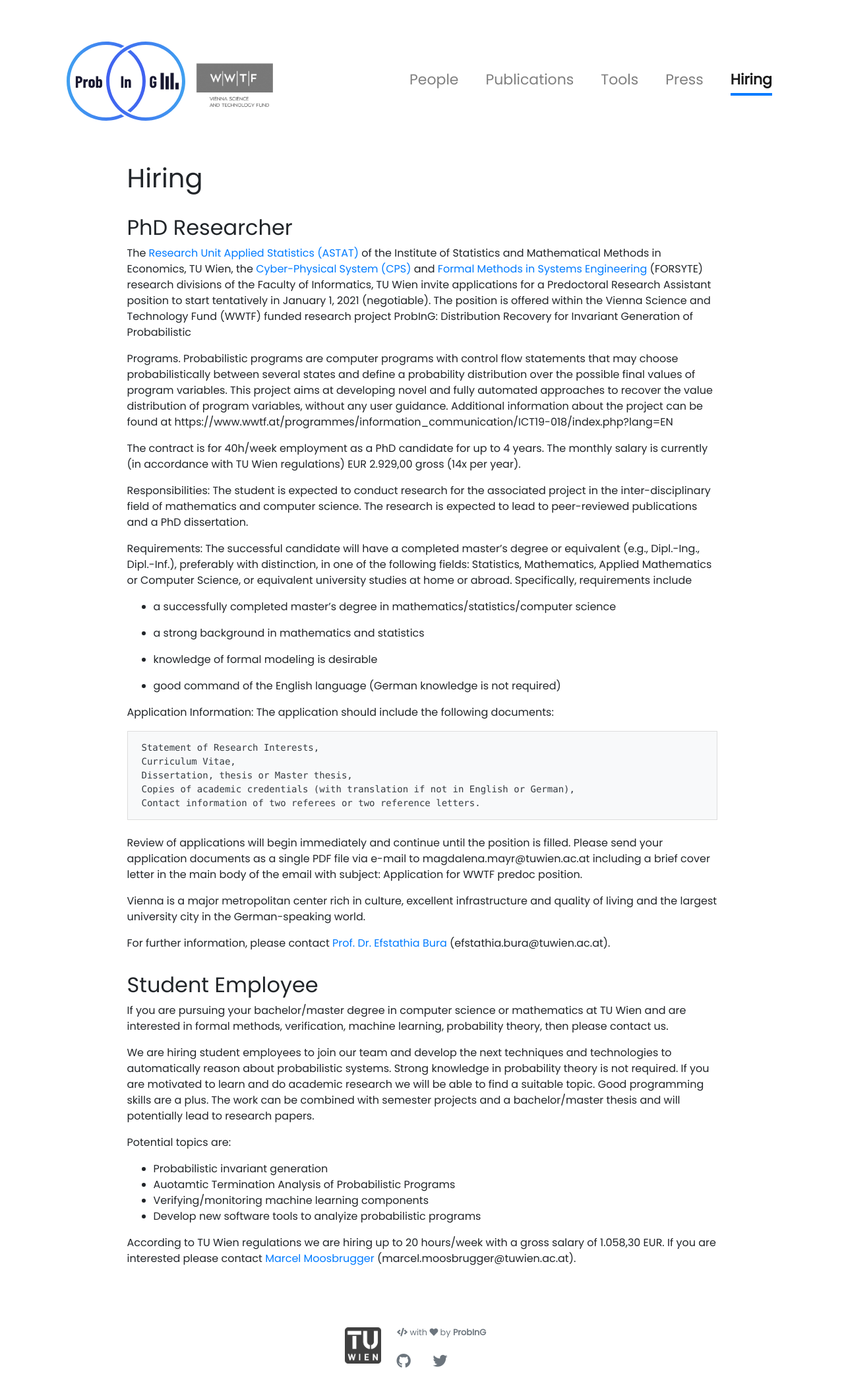
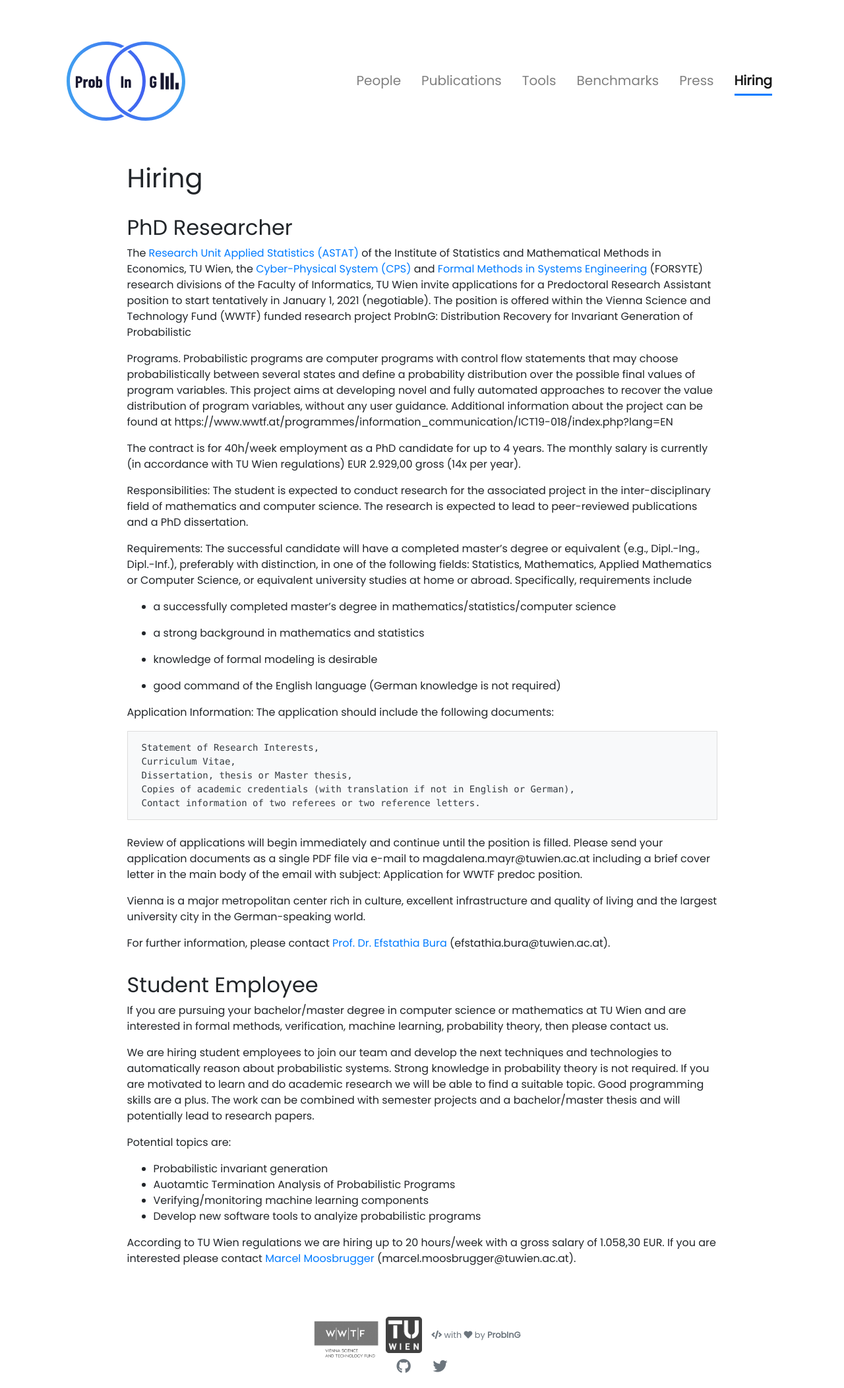
Before and after one commit to probing-lab/probing-lab.github.io, a Jekyll site: the page built from pages/hiring.md, in a window 1280 px wide. Shown: the whole page at 66% size. Built offline with Jekyll 4.4.1, drawn with Linux system fonts in a browser that asks for light colours; nearby versions of some CDN libraries.

Commit message:
Added benchmarks md

```diff
--- a/_includes/footer.html
+++ b/_includes/footer.html
@@ -1,4 +1,7 @@
 <footer class="py-3 text-center">
+  <a class="wwtf-logo" href="https://www.wwtf.at/programmes/information_communication/ICT19-018">
+    <img src="{{ '/assets/logo/logo-wwtf.jpg' | relative_url }}" alt="WWTF Logo" />
+  </a>
   <a class="tu" href="https://tuwien.ac.at">
     <img src="{{ '/assets/logo/TU.png'  | relative_url }}" alt="TU Wien" />
   </a>
--- a/_includes/navbar.html
+++ b/_includes/navbar.html
@@ -2,9 +2,6 @@
 
   <a class="navbar-brand" href="{{ site.baseurl }}/">
     <img src="{{ '/assets/logo/logo-light.svg' | relative_url }}" alt="ProbInG Logo" />
-    <a class="wwtf-logo" href="https://www.wwtf.at/programmes/information_communication/ICT19-018">
-      <img src="{{ '/assets/logo/logo-wwtf.jpg' | relative_url }}" alt="WWTF Logo" />
-    </a>
   </a>
 
 
--- a/_sass/_footer.scss
+++ b/_sass/_footer.scss
@@ -37,8 +37,8 @@
 footer .tu {
   display: inline-block;
   position: relative;
-  top: 20px;
-  left: -20px;
+  top: 0;
+  left: -10px;
   opacity: 0.75;
   transition: opacity 0.2s;
   img {
@@ -49,3 +49,18 @@
     opacity: 1;
   }
 }
+
+footer .wwtf-logo {
+  display: inline-block;
+  position: relative;
+  top: 10px;
+  left: -15px;
+  img {
+    width: 100px;
+    filter: grayscale(100%);
+  }
+
+  &:hover img {
+    filter: none
+  }
+}
--- a/_sass/_navbar.scss
+++ b/_sass/_navbar.scss
@@ -19,8 +19,8 @@
 }
 
 .nav-item {
-  font-size: 22px;
-  margin-left: 25px;
+  font-size: 20px;
+  margin-left: 15px;
   line-height: 40px;
 
   &:hover {
@@ -36,15 +36,3 @@
     width: 100% !important;
   }
 }
-
-.wwtf-logo {
-  padding-top: 20px;
-  img {
-    width: 120px;
-    filter: grayscale(100%);
-  }
-
-  &:hover img {
-    filter: none
-  }
-}
```
Also changed, not shown: pages/benchmarks.md (added, +10 -0 lines), pages/hiring.md (+1 -1 lines), pages/press.md (+1 -1 lines).
